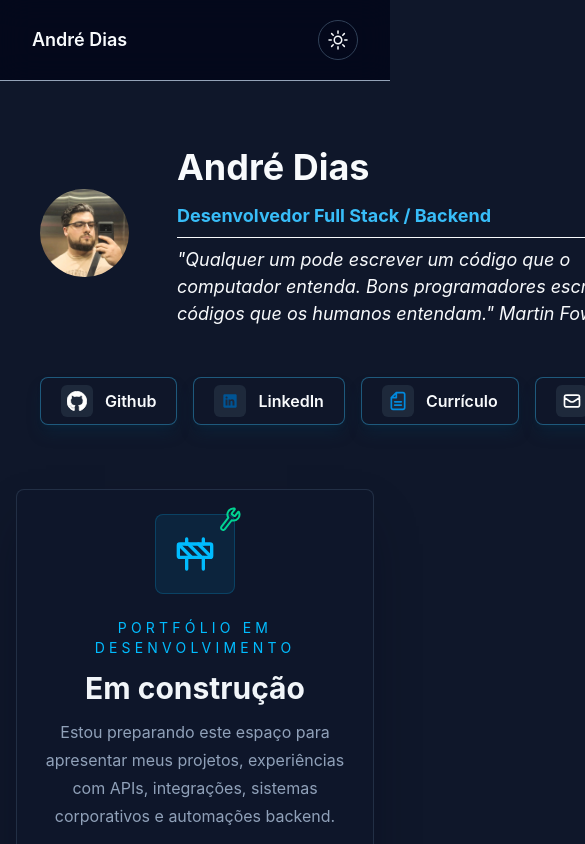
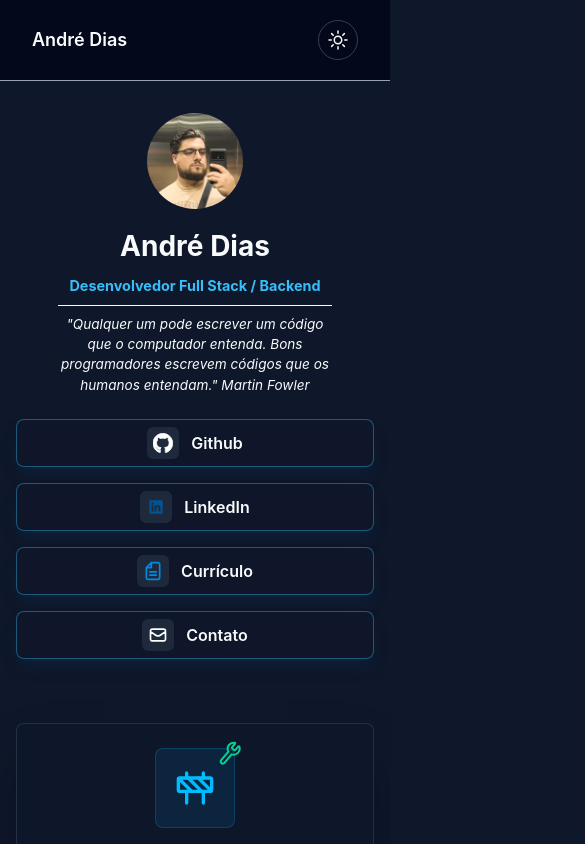
Before and after one commit to andredias20/portifolio-react, a React (Vite) app: page / in a window 390 px wide. Shown: the top 844 px of the page, 585 px wide, since content can reach past the window. Built offline with nearby package versions, Linux system fonts and the light colour scheme; the HTML template or start-up script is replaced by a standard one.

Commit message:
chore: update Hero styles with responsive layout improvements and new container elements

```diff
--- a/src/components/Hero/Hero.css
+++ b/src/components/Hero/Hero.css
@@ -1,13 +1,26 @@
+.section-hero-container {
+    width: min(1120px, calc(100% - 32px));
+    margin: 32px auto 0;
+}
+
 .hero-profile-container {
-    margin: calc(0.25rem * 6);
-    display: grid;
-    align-items: center;
+    width: min(100%, 860px);
+    margin: 0 auto;
 }
 
 .profile-container {
     display: flex;
     align-items: center;
     gap: 24px;
+}
+
+.hero-actions {
+    display: flex;
+    flex-wrap: wrap;
+    justify-content: center;
+    gap: 12px;
+    width: min(100%, 860px);
+    margin: 24px auto 0;
 }
 
 .profile-picture-container {
@@ -49,3 +62,46 @@
     font-weight: 400;
     font-style: italic;
 }
+
+@media (max-width: 720px) {
+    .profile-container {
+        flex-direction: column;
+        text-align: center;
+        gap: 16px;
+    }
+
+    .profile-picture-container {
+        width: 96px;
+        height: 96px;
+    }
+
+    .profile-description-container {
+        margin: 0;
+        align-items: center;
+    }
+
+    .profile-name {
+        font-size: 1.75rem;
+    }
+
+    .profile-description {
+        font-size: 0.9rem;
+    }
+
+    .profile-quote {
+        max-width: 32ch;
+        font-size: 0.85rem;
+    }
+
+    .hero-actions {
+        display: grid;
+        grid-template-columns: repeat(2, minmax(0, 1fr));
+        width: 100%;
+    }
+
+    .hero-actions-button {
+        width: 100%;
+        justify-content: center;
+        padding-inline: 0.75rem;
+    }
+}
```
